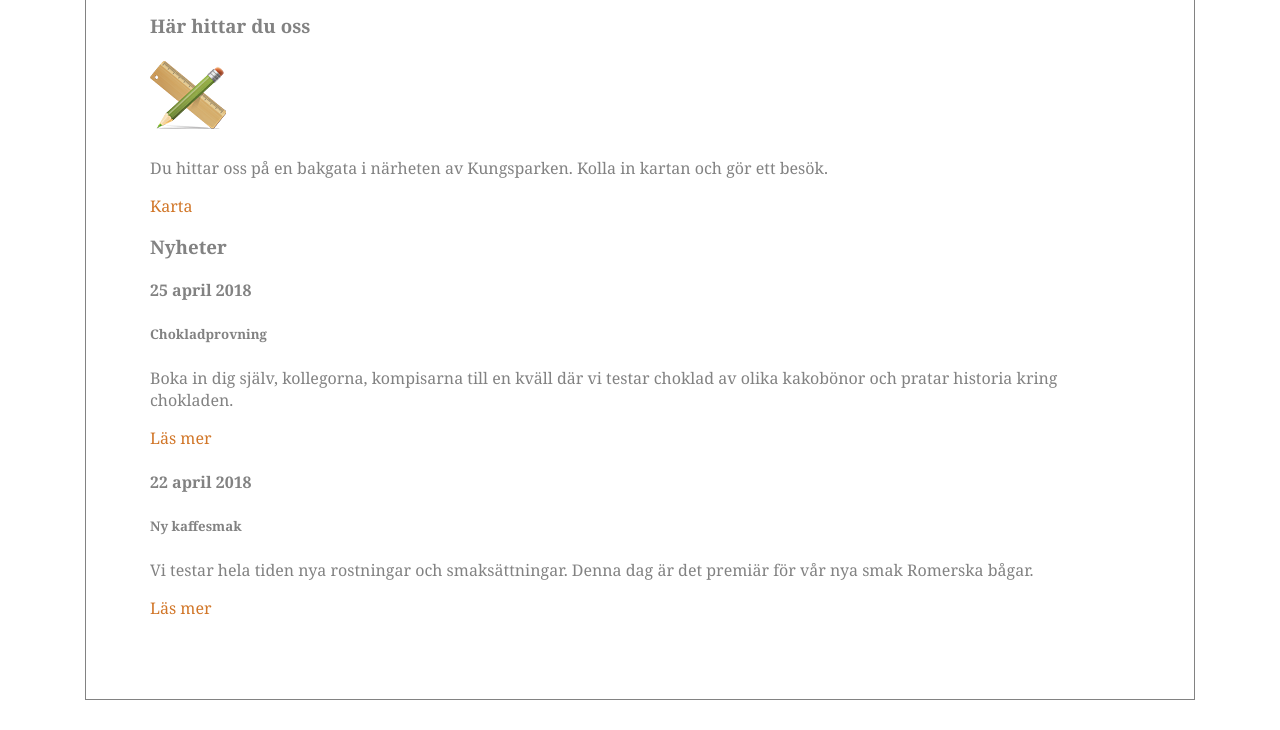
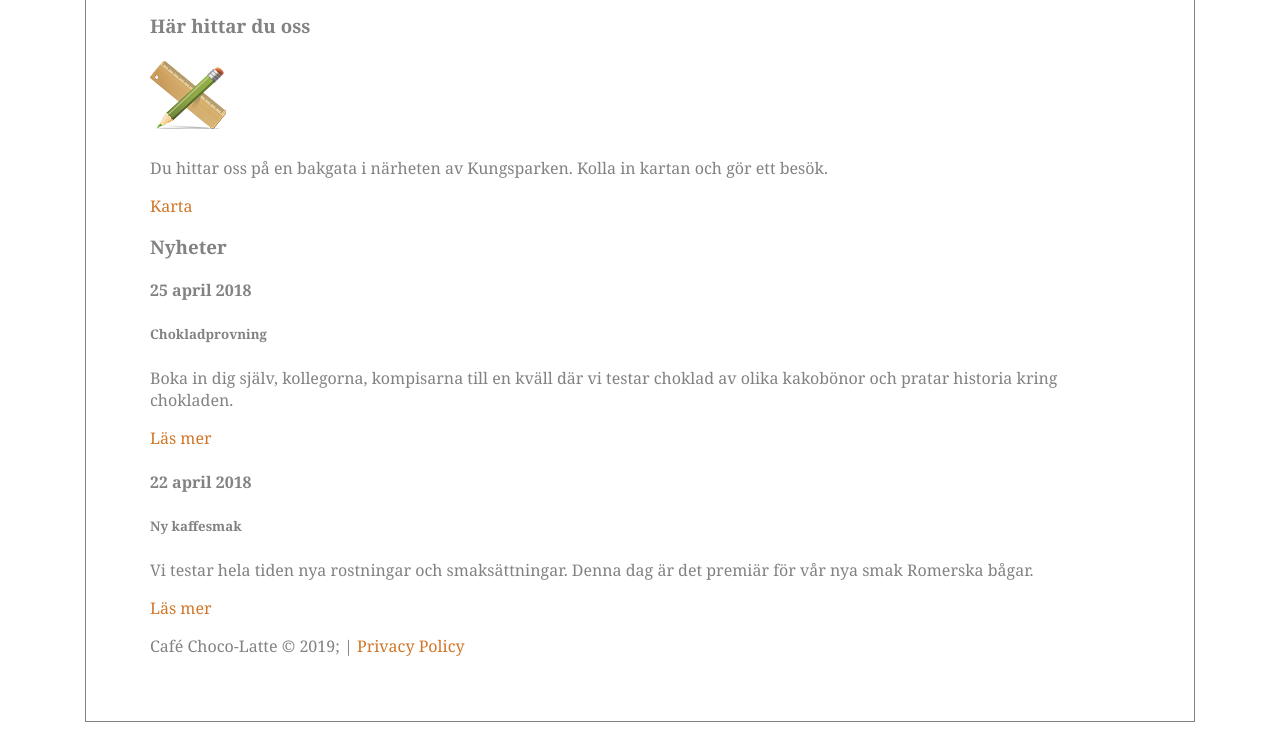
Before and after one commit to rSkogeby/cafe-website, a plain HTML site: page index.html in a window 1280 px wide. Shown: the part 816-1546 px from the top of the page. Before the commit the page ends 1524 px from the top, so only its background shows below. Drawn offline with Linux system fonts and the light colour scheme.

Commit message:
Add footer

```diff
--- a/index.html
+++ b/index.html
@@ -99,6 +99,9 @@
       <p><a href="#">Läs mer</a></p>
 
     </section><!-- /#nyheter  -->
+    <footer>
+      Café Choco-Latte &copy 2019; | <a href="#">Privacy Policy</a>
+    </footer>
   </div> <!-- /.wrapper -->
 </body>
 
```
